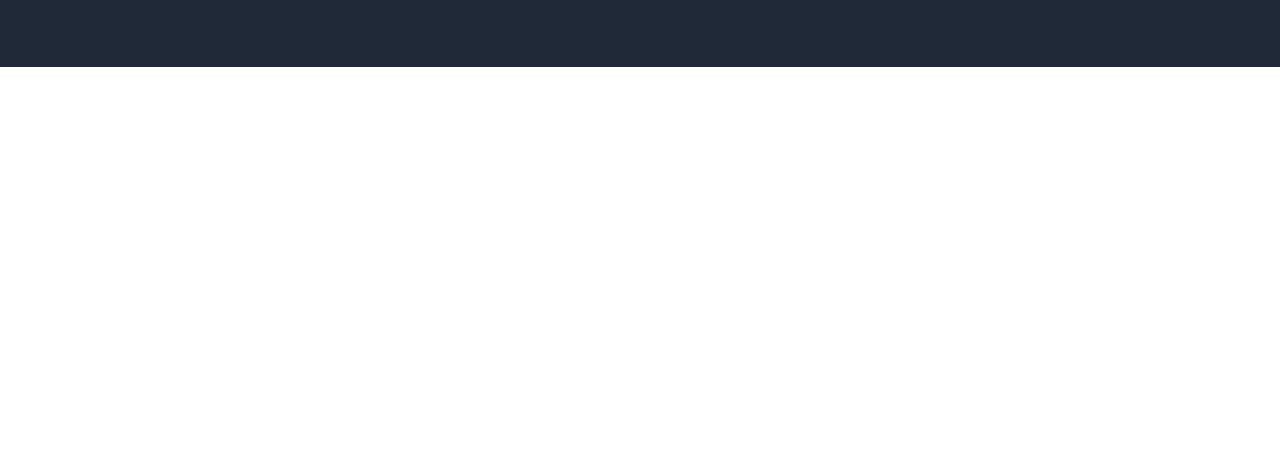
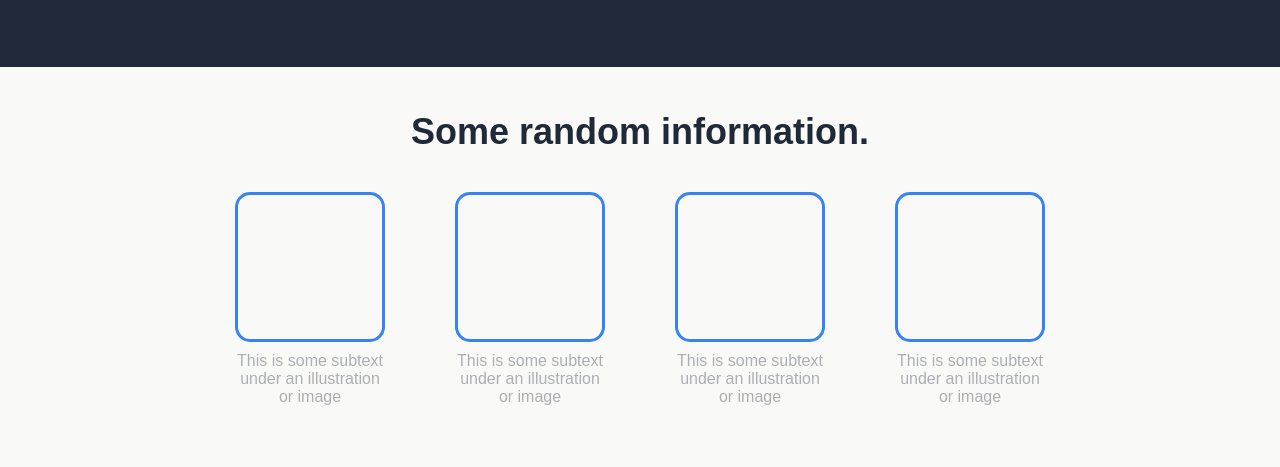
Before and after one commit to jovem-programador/Landing-Page-The-Odin-Project, a plain HTML site: page index.html in a window 1280 px wide. Shown: the part 433-900 px from the top of the page. Before the commit the page ends 800 px from the top, so only its background shows below. Drawn offline with Linux system fonts and the light colour scheme.

Commit message:
conteudo do main adicionado e estiliado

```diff
--- a/index.html
+++ b/index.html
@@ -29,7 +29,7 @@
 
                 <div class="primeiro">
                     <h2 id="main">This website is awesome</h2>
-                    <p>This website has some subtext that goes here under the main
+                    <p id="textHeader">This website has some subtext that goes here under the main
                         title. It's a smaller font and the color is lower contrast
                     </p>
                     <button>Sign up</button>
@@ -40,6 +40,43 @@
             </div>
         </header>
 
+        <main>
+            <div class="textMain">
+                <h2>Some random information.</h2>
+            </div>
+
+
+            <div class="box">
+
+                <div class="card">
+                    <div class="caixa"></div>
+                    <p id="paragrafoMain">This is some subtext under an illustration
+                        or image
+                    </p>
+                </div>
+
+                <div class="card">
+                    <div class="caixa"></div>
+                    <p id="paragrafoMain">This is some subtext under an illustration
+                        or image
+                    </p>
+                </div>
+
+                <div class="card">
+                    <div class="caixa"></div>
+                    <p id="paragrafoMain">This is some subtext under an illustration
+                        or image
+                    </p>
+                </div>
+
+                <div class="card">
+                    <div class="caixa"></div>
+                    <p id="paragrafoMain">This is some subtext under an illustration
+                        or image
+                    </p>
+                </div>
+            </div>
+        </main>
 
 </body>
 </html>
--- a/style.css
+++ b/style.css
@@ -67,10 +67,14 @@ a {
 }
 
 p {
+    font-size: 16px;
+    color: #acaeb3;
+}
+
+#textHeader {
     margin: 10px 0px;
     width: 22vw;
-    font-size: 16px;
-    color: #acaeb3;
+    text-align: left;
 }
 
 button {
@@ -90,3 +94,59 @@ button {
     width: 500px;
     height: 280px;
 }
+
+main {
+    height: 400px;
+    background-color: #F9FAF8;
+
+    display: flex;
+    flex-flow: column wrap;
+    justify-content: center;
+    align-items: center;
+
+    gap: 20px ;
+}
+
+.textMain {
+    width: 50vw;
+    height: 10vh;
+
+    display: flex;
+    justify-content: center;
+    align-items: center;
+}
+
+h2 {
+    font-size: 36px;
+    font-weight: 900;
+    color: #1F2937;
+}
+
+.box {
+    display: flex;
+    justify-content: center;
+    align-items: center;
+    gap: 70px;
+}
+
+.card {
+    width: 150px;
+    height: 250px;
+
+    display: flex;
+    flex-flow: column;
+    align-items: center;
+    gap: 10px;
+}
+
+.caixa {
+    width: 150px;
+    height: 150px;
+
+    border: 3px solid #3882F6;
+    border-radius: 15px;
+}
+
+#paragrafoMain {
+    text-align: center;
+}
```
